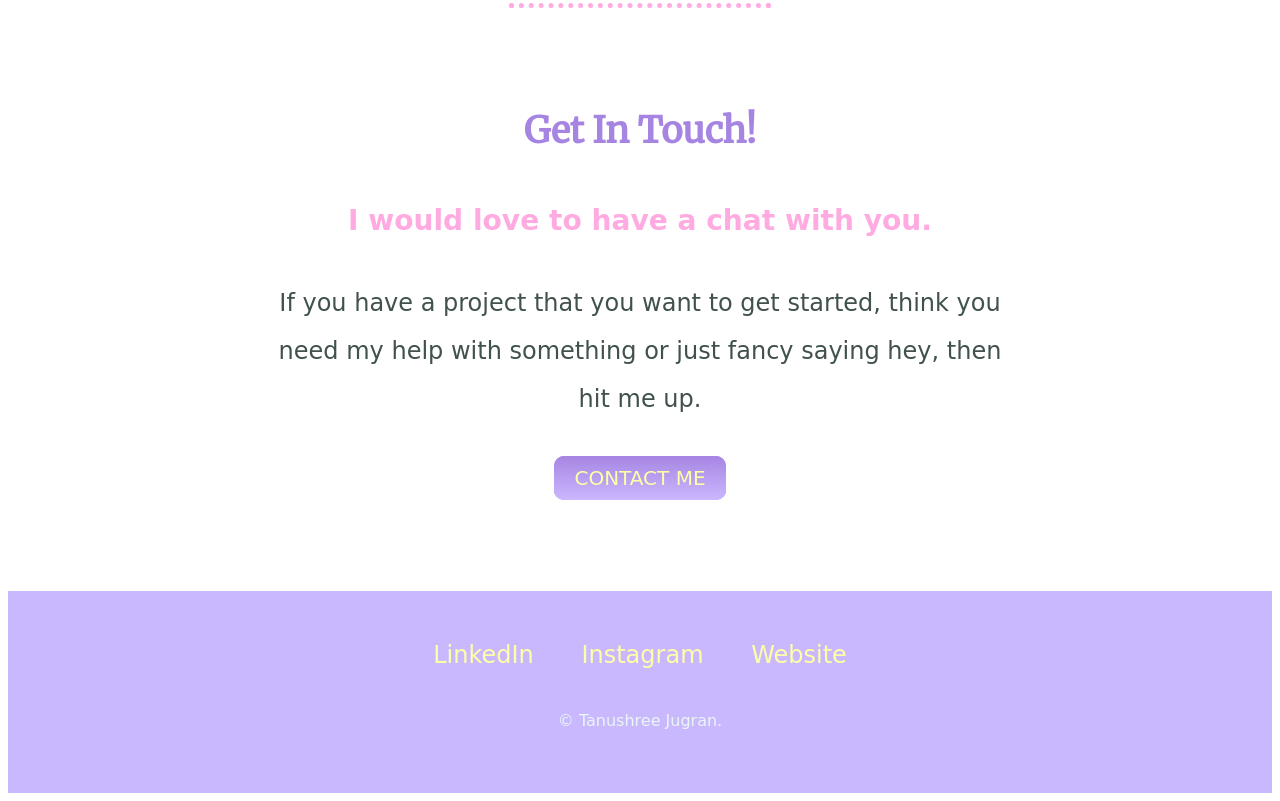
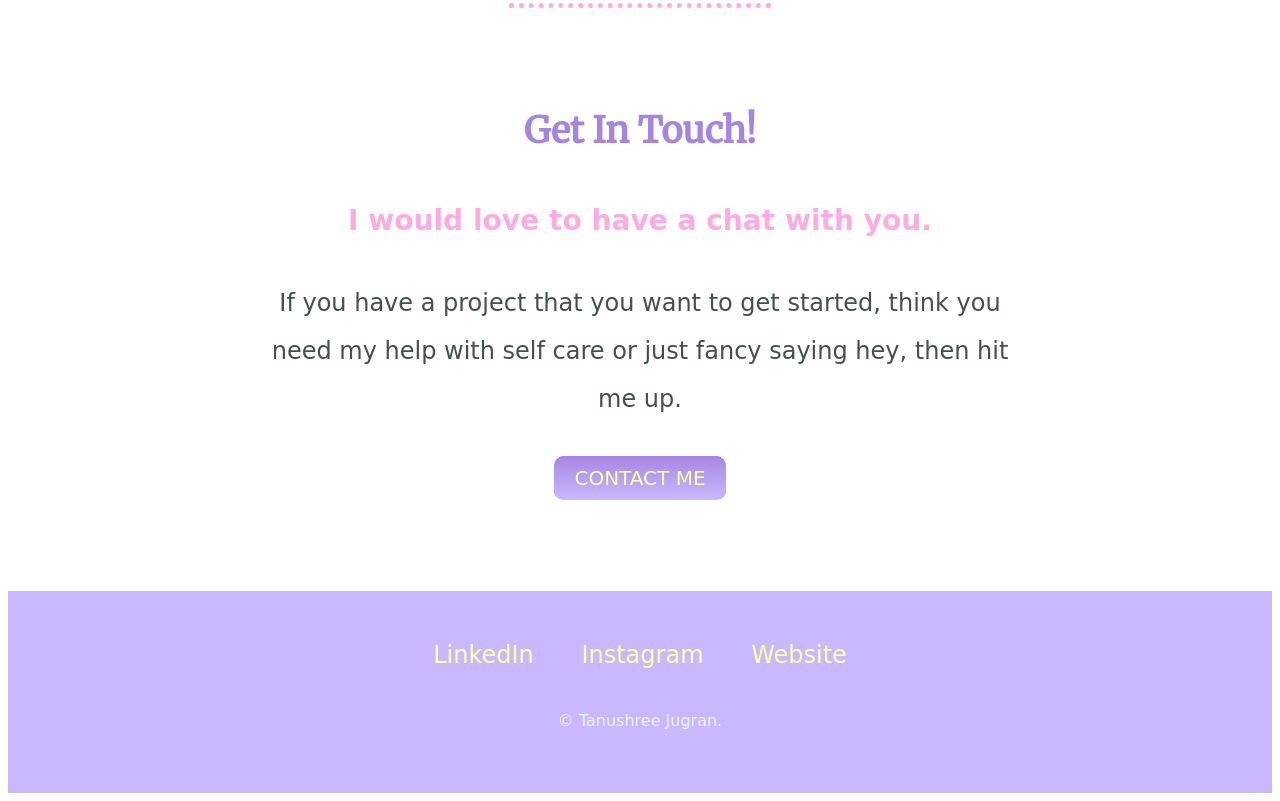
Before and after one commit to tanushree-jugran/tanush.wheee, a plain HTML site: page index.html in a window 1280 px wide. Shown: the part 2301-3102 px from the top of the page. Drawn offline with Linux system fonts and the light colour scheme; a web font is replaced by a local one.

Commit message:
Changes made in text

```diff
--- a/index.html
+++ b/index.html
@@ -39,7 +39,7 @@
       <div class="contact-me">
         <h2>Get In Touch!</h2>
         <h3>I would love to have a chat with you.</h3>
-        <p class="text">If you have a project that you want to get started, think you need my help with something or just fancy saying hey, then hit me up. </p>
+        <p class="text">If you have a project that you want to get started, think you need my help with self care or just fancy saying hey, then hit me up. </p>
         <a class="btn" href="mailto:tanushree.jugran@gmail.com">CONTACT ME</a>
       </div>
     </div>
```
